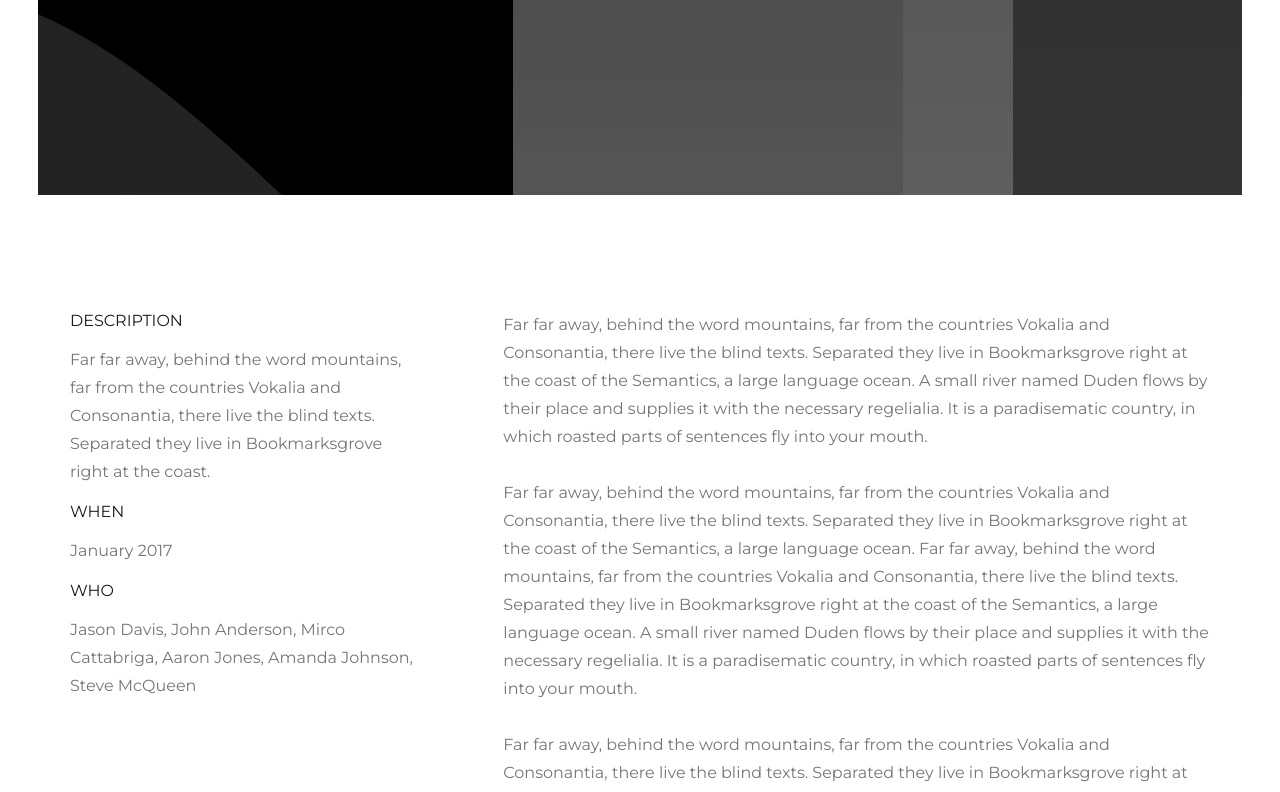
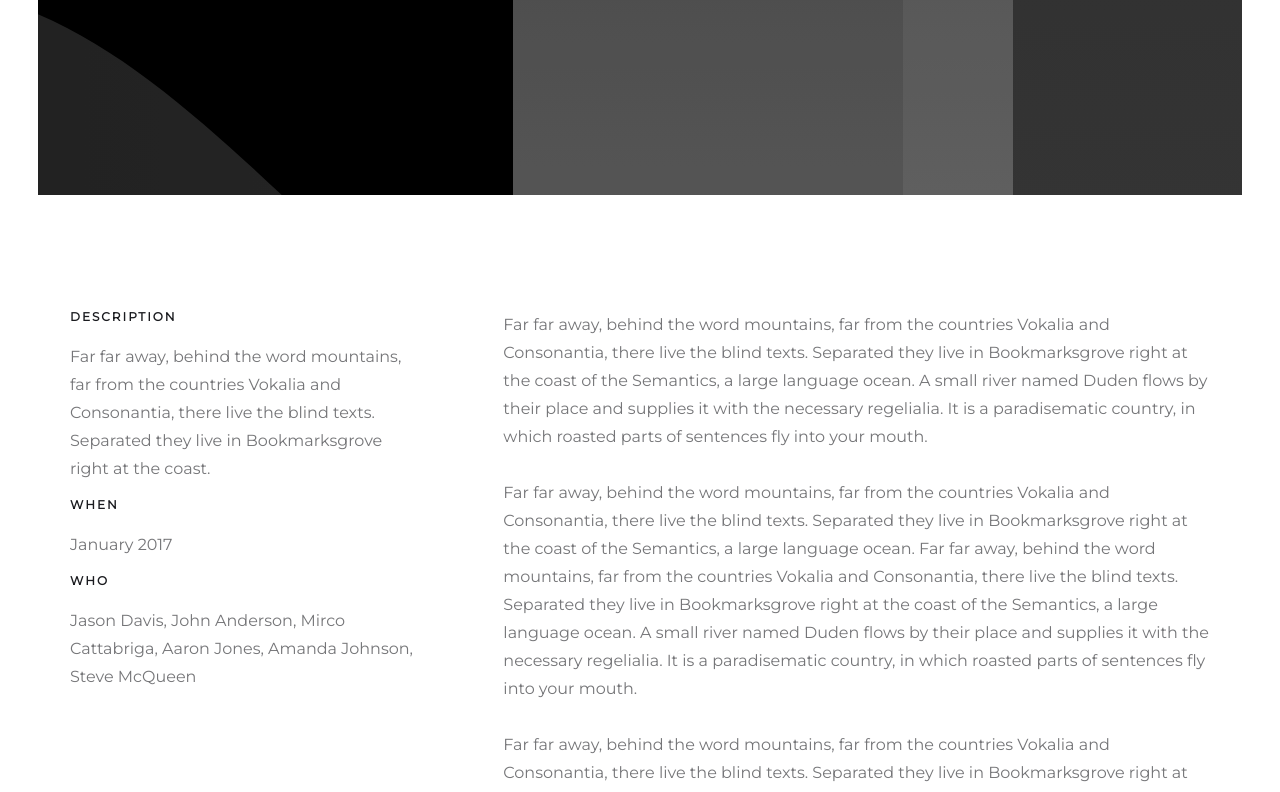
Before and after one commit to thegalluzz/webflow-template-remake, a Next.js app: page /work/project-1 in a window 1280 px wide. Shown: the part 539-1331 px from the top of the page. Built offline with nearby package versions, Linux system fonts and the light colour scheme.

Commit message:
modified page project 1,2,3

```diff
--- a/pages/work/project-1.tsx
+++ b/pages/work/project-1.tsx
@@ -28,7 +28,7 @@ export default function ProjectOne() {
                         <div className={styles.ProjectDescritionGrid}>
                             <div>
                                 <div>
-                                    <p>DESCRIPTION</p>
+                                    <p className={styles.LabelDark}>DESCRIPTION</p>
                                     <p className={styles.ParagraphLight}>
                                         Far far away, behind the word mountains, far from the countries Vokalia and Consonantia,
                                         there live the blind texts.
@@ -36,11 +36,11 @@ export default function ProjectOne() {
                                     </p>
                                 </div>
                                 <div>
-                                    <p>WHEN</p>
+                                    <p className={styles.LabelDark}>WHEN</p>
                                     <p  className={styles.ParagraphLight}>January 2017</p>
                                 </div>
                                 <div>
-                                    <p>WHO</p>
+                                    <p className={styles.LabelDark}>WHO</p>
                                     <p className={styles.ParagraphLight}>
                                         Jason Davis, John Anderson, Mirco Cattabriga, Aaron Jones, Amanda Johnson, Steve McQueen
                                     </p>
--- a/pages/work/project-2.tsx
+++ b/pages/work/project-2.tsx
@@ -28,18 +28,18 @@ export default function ProjectTwo() {
                         <div className={styles.ProjectDescritionGrid}>
                             <div>
                                 <div>
-                                    <p>DESCRIPTION</p>
+                                    <p className={styles.LabelDark}>DESCRIPTION</p>
                                     <p className={styles.ParagraphLight}>
                                         Far far away, behind the word mountains, far from the countries Vokalia and Consonantia, there live the blind texts.
                                         Separated they live in Bookmarksgrove right at the coast.
                                     </p>
                                 </div>
                                 <div>
-                                    <p>WHEN</p>
+                                    <p className={styles.LabelDark}>WHEN</p>
                                     <p className={styles.ParagraphLight}>January 2017</p>
                                 </div>
                                 <div>
-                                    <p>WHO</p>
+                                    <p className={styles.LabelDark}>WHO</p>
                                     <p className={styles.ParagraphLight}>
                                         Jason Davis, John Anderson, Mirco Cattabriga, Aaron Jones, Amanda Johnson, Steve McQueen
                                     </p>
--- a/pages/work/project-3.tsx
+++ b/pages/work/project-3.tsx
@@ -28,18 +28,18 @@ export default function ProjectThree() {
                         <div className={styles.ProjectDescritionGrid}>
                             <div>
                                 <div>
-                                    <p>DESCRIPTION</p>
+                                    <p className={styles.LabelDark}>DESCRIPTION</p>
                                     <p className={styles.ParagraphLight}>
                                         Far far away, behind the word mountains, far from the countries Vokalia and Consonantia, there live the blind texts.
                                         Separated they live in Bookmarksgrove right at the coast.
                                     </p>
                                 </div>
                                 <div>
-                                    <p>WHEN</p>
+                                    <p className={styles.LabelDark}>WHEN</p>
                                     <p className={styles.ParagraphLight}>January 2017</p>
                                 </div>
                                 <div>
-                                    <p>WHO</p>
+                                    <p className={styles.LabelDark}>WHO</p>
                                     <p className={styles.ParagraphLight}>
                                         Jason Davis, John Anderson, Mirco Cattabriga, Aaron Jones, Amanda Johnson, Steve McQueen
                                     </p>
```
